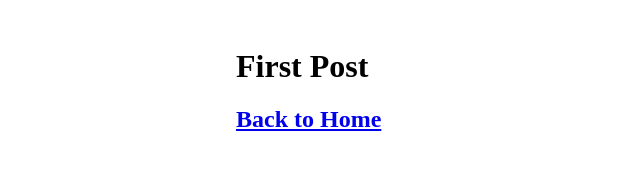
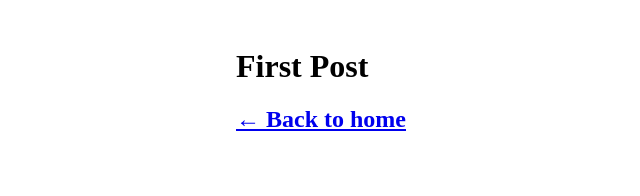
Before and after one commit to Surelye/nextjs-blog, a Next.js app: page /posts/first-post in a window 1280 px wide. Shown: the top 196 px of the page, without its empty margins (116-756 px from the left). Built offline with nearby package versions, Linux system fonts and the light colour scheme.

Commit message:
Chapter 14: Third-Party JavaScript

```diff
--- a/pages/posts/first-post.js
+++ b/pages/posts/first-post.js
@@ -1,6 +1,7 @@
 import Head from 'next/head';
 import Link from 'next/link';
 import Layout from '../../components/layout';
+import Script from 'next/script';
 
 export default function FirstPost() {
     return (
@@ -8,9 +9,16 @@ export default function FirstPost() {
             <Head>
                 <title>First Post</title>
             </Head>
+            <Script
+                src="https://connect.facebook.net/en_US/sdk.js"
+                strategy="lazyOnload"
+                onLoad={() =>
+                    console.log(`script loaded correctly, window.FB has been populated`)
+                }
+            />
             <h1>First Post</h1>
             <h2>
-                <Link href="/">Back to Home</Link>
+                <Link href="/">← Back to home</Link>
             </h2>
         </Layout>
     );
```
